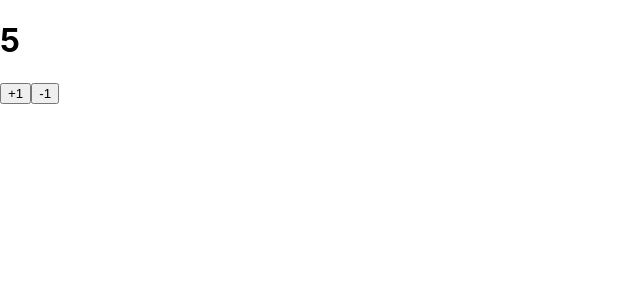
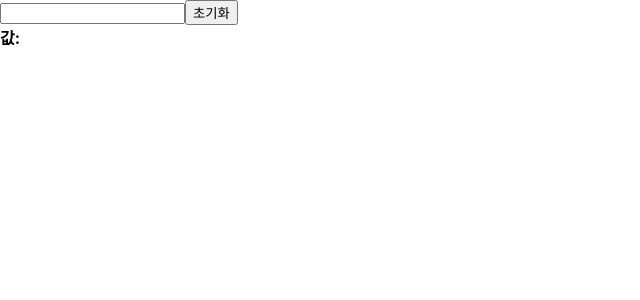
Before and after one commit to euna0104/begin-react, a React (Create React App) app: page / in a window 1280 px wide. Shown: the top 300 px of the page, without its empty margins (0-640 px from the left). Built offline with nearby package versions, Linux system fonts and the light colour scheme.

Commit message:
update: input 상태 관리하기

```diff
--- a/src/App.js
+++ b/src/App.js
@@ -1,10 +1,10 @@
 import React from 'react';
-import Counter from './Counter';
+import InputSample from './InputSample';
 
 function App() {
-    return (
-        <Counter />
-    );
+  return (
+    <InputSample />
+  );
 }
 
 export default App;
--- a/src/InputSample.js
+++ b/src/InputSample.js
@@ -1,44 +1,25 @@
-import React, { useState, useRef } from 'react';
+import React, { useState } from 'react';
 
 function InputSample() {
-  const [inputs, setInputs] = useState({
-    name: '',
-    nickname: ''
-  });
-
-  const nameInput = useRef();
-
-  const { name, nickname } = inputs; // 비구조화 할당을 통해 값 추출
+  const [text, setText] = useState('');
 
   const onChange = (e) => {
-    const { value, name } = e.target; // 우선 e.target 에서 name 과 value 를 추출
-    setInputs({
-      ...inputs, // 기존의 input 객체를 복사한 뒤
-      [name]: value // name 키를 가진 값을 value 로 설정
-    });
+    setText(e.target.value);
   };
 
   const onReset = () => {
-    setInputs({
-      name: '',
-      nickname: '',
-    });
-    nameInput.current.focus();
+    setText('');
   };
-
 
   return (
     <div>
-      <input name="name" placeholder="이름" onChange={onChange} value={name} ref={nameInput} />
-      <input name="nickname" placeholder="닉네임" onChange={onChange} value={nickname} />
+      <input onChange={onChange} value={text} />
       <button onClick={onReset}>초기화</button>
       <div>
-        <b>값: </b>
-        {name} ({nickname})
+        <b>값: {text}</b>
       </div>
     </div>
   );
 }
 
 export default InputSample;
-{/*이렇게 하면 input 값을 입력한 다음 초기화를 누르면 input에 포커스가 잡힌다.*/}
--- a/src/index.js
+++ b/src/index.js
@@ -1,13 +1,13 @@
 import React from 'react';
 import ReactDOM from 'react-dom';
 import './index.css';
-import Counter from './Counter';
+import App from './App';
 import reportWebVitals from './reportWebVitals';
 
 const root = ReactDOM.createRoot(document.getElementById('root'));
 root.render(
   <React.StrictMode>
-    <Counter />
+    <App />
   </React.StrictMode>
 );
 
```
Also changed, not shown: public/react.md (+7 -0 lines).
